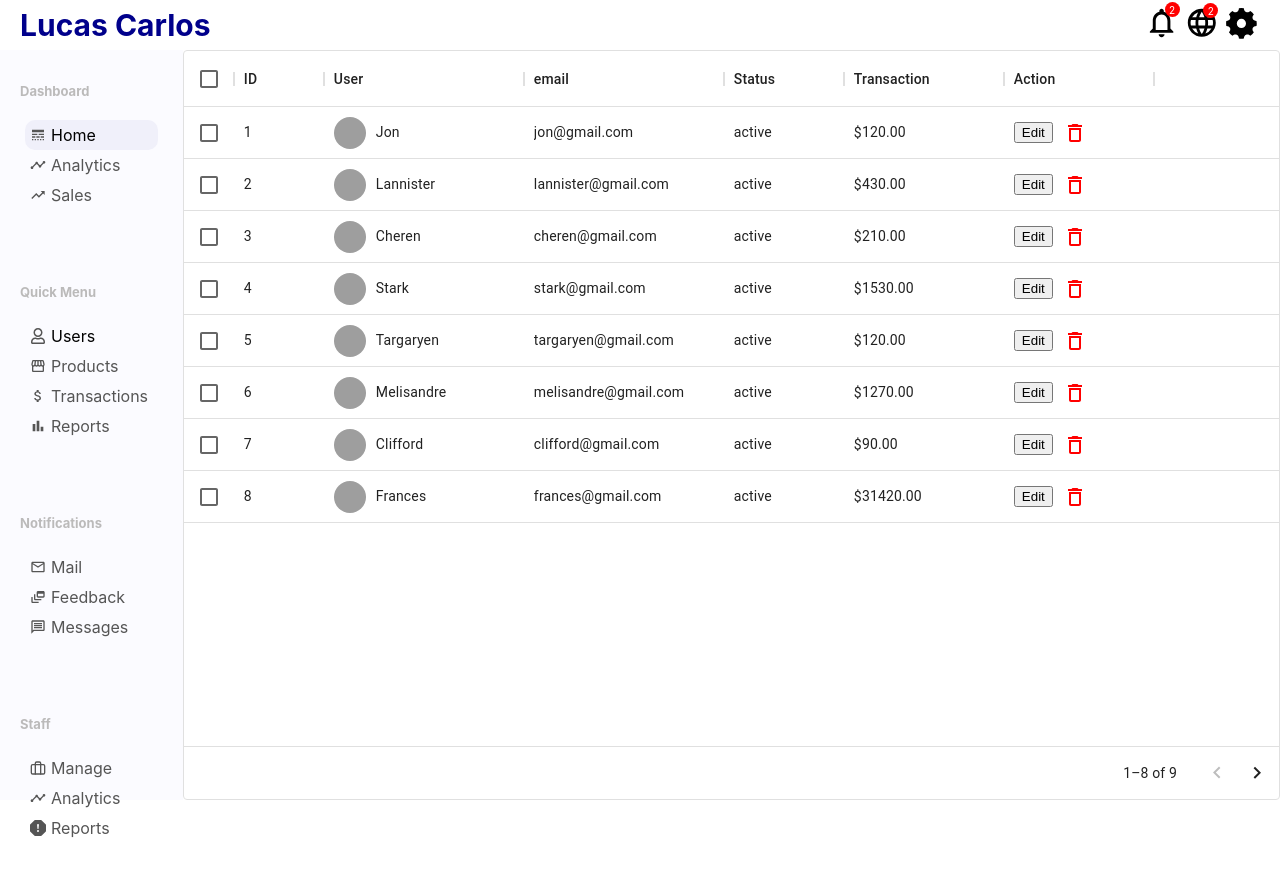
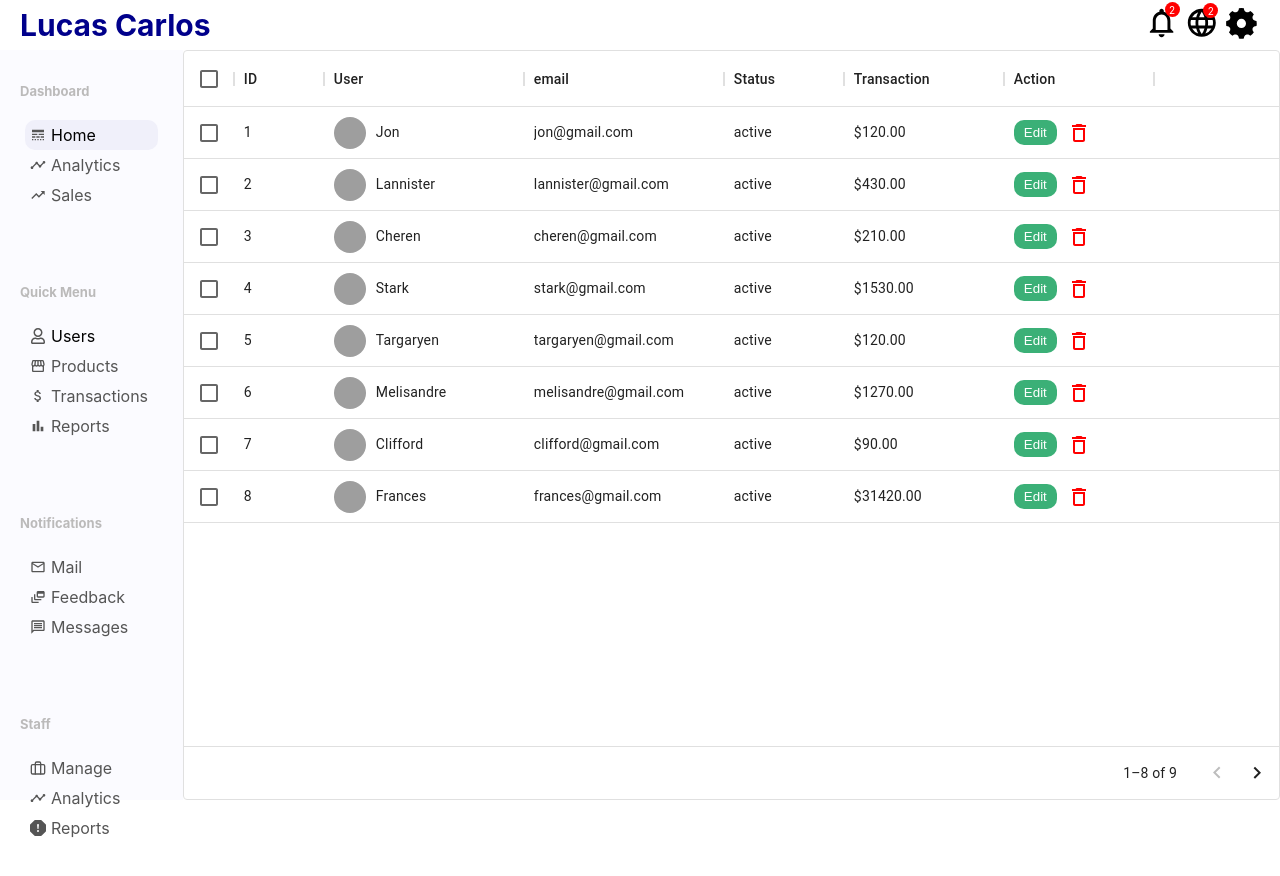
Before and after one commit to lucas9121/dashboard, a React (Create React App) app: page /users in a window 1280 px wide. Shown: the top 876 px of the page. Built offline with nearby package versions, Linux system fonts and the light colour scheme; grey boxes are pictures that could not be loaded; the HTML template or start-up script is replaced by a standard one.

Commit message:
adding css styles

```diff
--- a/src/pages/UserList/UserList.css
+++ b/src/pages/UserList/UserList.css
@@ -21,7 +21,7 @@
     gap: 10px;
 }
 
-.userListAction > button {
+.userListAction > a > button {
     border: none;
     border-radius: 10px;
     padding: 5px 10px;
```
